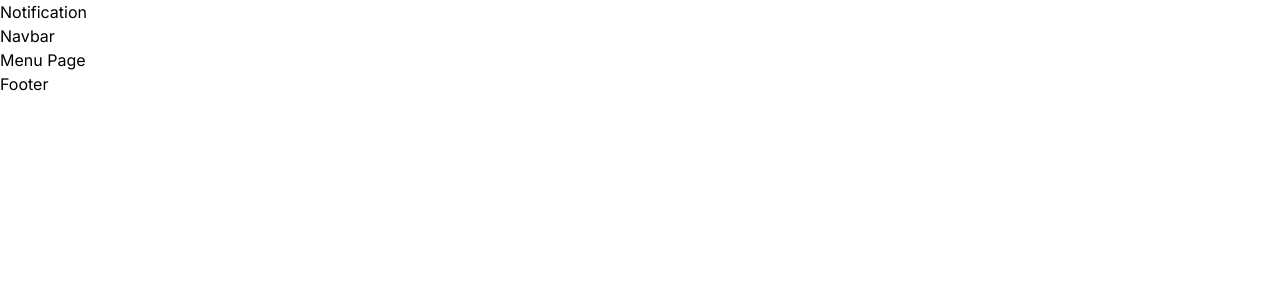
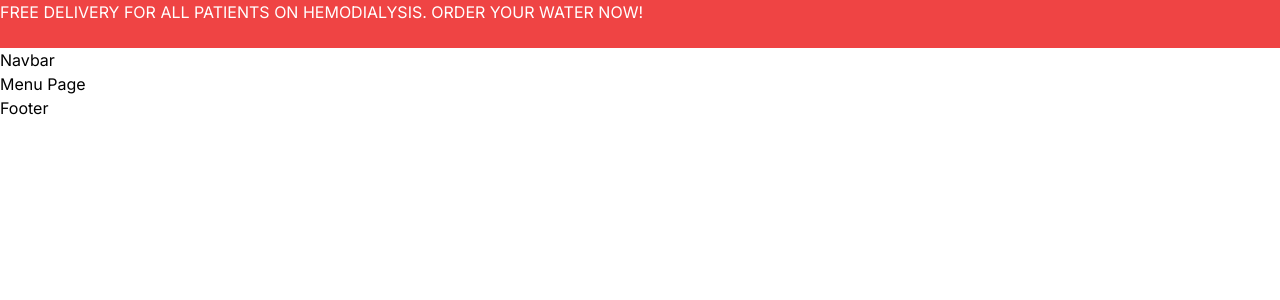
Before and after one commit to TankEngine-ish/Water_Takeaway_Service_Full_Stack_Application, a Next.js app: page /menu in a window 1280 px wide. Shown: the top 300 px of the page. Built offline with nearby package versions, Linux system fonts and the light colour scheme.

Commit message:
fix notification component

```diff
--- a/src/components/Notification.tsx
+++ b/src/components/Notification.tsx
@@ -1,5 +1,7 @@
 import React from 'react'
 const Notification = () => {
-  return <div>Notification</div>
+  return (
+    <div className='h-12 bg-red-500 text-white'>FREE DELIVERY FOR ALL PATIENTS ON HEMODIALYSIS. ORDER YOUR WATER NOW! </div>
+  )
 }
-export default Notification
+export default Notification;
```
